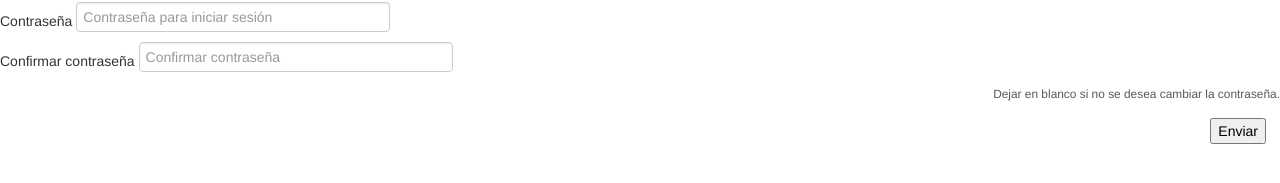
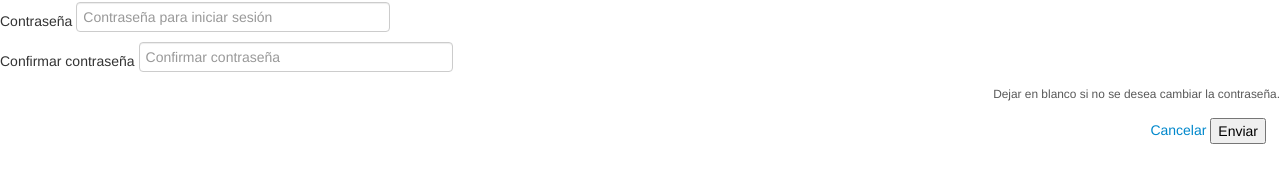
Before and after one commit to vilcabamba/quinara, a Rails app: page /admin/users/new in a window 1280 px wide. Shown: the part 608-791 px from the top of the page. Run offline with Rails 7, Linux system fonts and the light colour scheme; the visitor is signed in with stand-in values (Sample User, id 1); style sheets or scripts are compiled from the project's sources; parts of the project's set-up code (start-up, migrations or seed data) failed here and were passed over; some libraries are stand-ins or nearby versions.

Commit message:
fix #3 and added to seed users

```diff
--- a/app/views/admin/users/_form_fields.html.erb
+++ b/app/views/admin/users/_form_fields.html.erb
@@ -85,5 +85,10 @@
 </div>
 
 <div class="actions">
+  <% if f.object.new_record? %>
+      <%= link_to "Cancelar", admin_users_path, :class => "atras_back" %>
+  <% else %>
+      <%= link_to "Cancelar", me_index_path, :class => "atras_back" %>
+  <% end %>
   <%= f.submit "Enviar", data: {:disable_with => 'Enviando..'} %>
 </div>
--- a/db/seeds.rb
+++ b/db/seeds.rb
@@ -9,6 +9,8 @@
 User.create(username: 'andres', password:'andres', password_confirmation:'andres', email: 'che_de_la_luna@gmail.com', admin: true)
 User.create(username: 'carlos', password:'carlos', password_confirmation:'carlos', email: 'carlosiniguez6@gmail.com', admin: true)
 User.create(username: 'beto', password:'beto', password_confirmation:'beto', email: 'betico19087@gmail.com', admin: true)
+User.create(username: 'fabricio', password:'fabricio', password_confirmation:'fabricio', email: 'fabrifloresg@gmail.com', admin: true)
+User.create(username: 'macool', password:'macool', password_confirmation:'macool', email: 'a@macool.me', admin: true)
 
 Course.create(nombre:"Tiny Kids 3")
 Course.create(nombre:"Tiny Kids 4")
```
